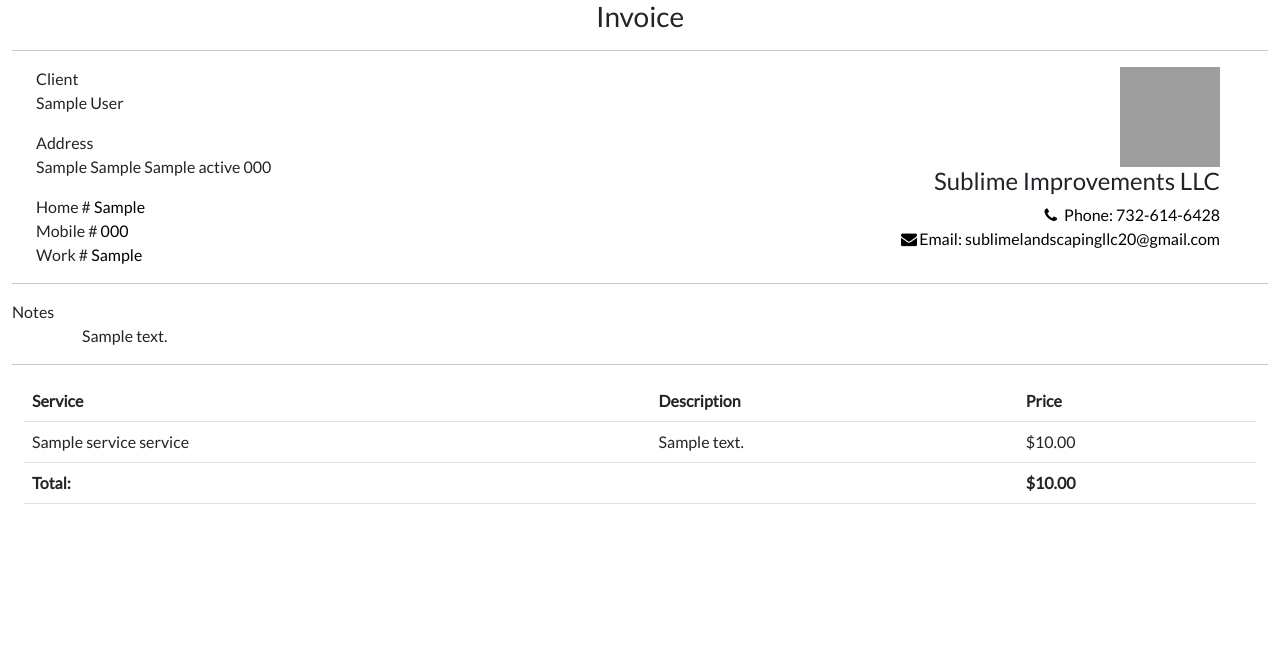
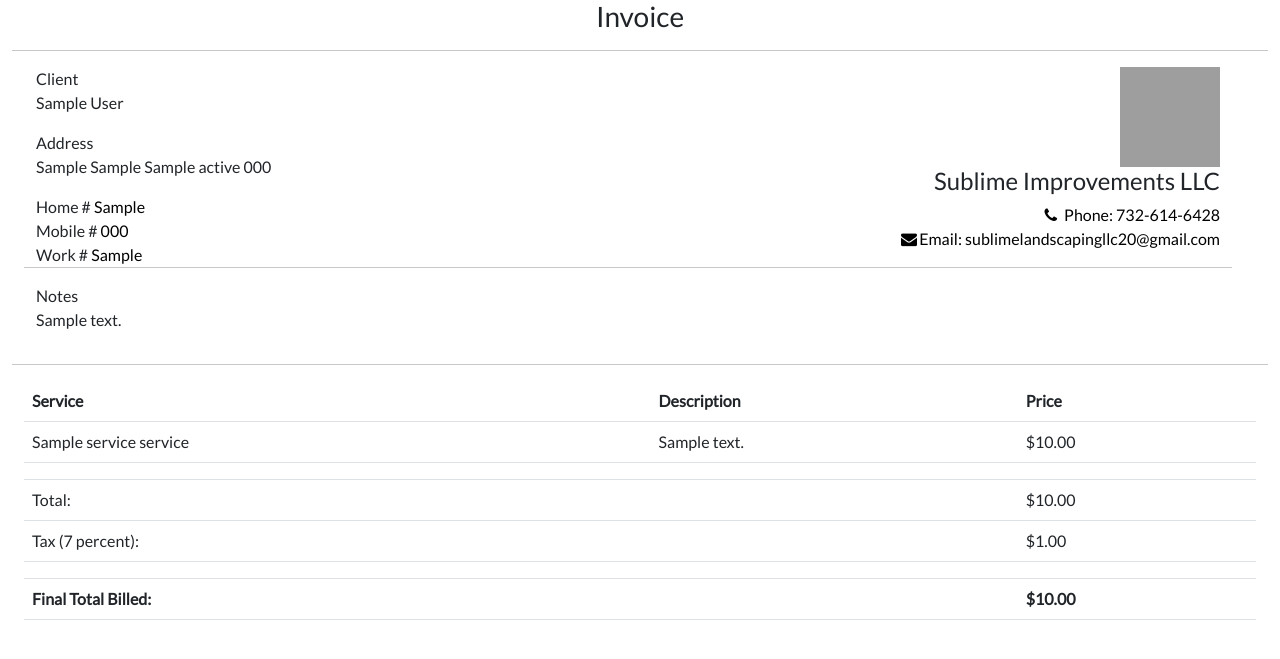
Before and after one commit to MacGuini/slnet, a Django app: page /billing/itemized-table/00000000-0000-0000-0000-000000000001/ in a window 1280 px wide. Shown: the top 659 px of the page. Run offline with Django 4.2, Linux system fonts and the light colour scheme; tables that the repository leaves empty hold one stand-in row (values such as "Sample post"); some libraries are stand-ins or nearby versions; grey boxes are pictures that could not be loaded.

Commit message:
added taxation

```diff
--- a/accounts/models.py
+++ b/accounts/models.py
@@ -32,7 +32,7 @@
 	mobile = models.CharField(max_length=10, null=True, blank=True)
 	work = models.CharField(max_length=10, null=True, blank=True)
 
-	email = models.EmailField(max_length=200, null=True, blank=True)
+	email = models.EmailField(max_length=200, null=True, blank=True, unique=True)
 	preference = models.CharField(max_length=6, choices=CONTACT_TYPE, default='home', null=True, blank=True)
 
 	is_staff = models.BooleanField(default=False)
--- a/accounts/views.py
+++ b/accounts/views.py
@@ -27,7 +27,7 @@
                 user = User.objects.get(username=username)
             except User.DoesNotExist:
                 messages.error(request, 'User does not exist.')
-                return render(request, 'accounts/login.html', {'form':form})
+                return redirect('login')
 
             # Authenticate the user
             user = authenticate(request, username=username, password=password)
--- a/billing/models.py
+++ b/billing/models.py
@@ -1,4 +1,5 @@
 from django.db import models
+from decimal import Decimal
 from services.models import Service
 from accounts.models import Profile
 from django.db.models.deletion import CASCADE, SET_NULL
@@ -23,7 +24,10 @@
     email = models.EmailField(max_length=200, null=True, blank=True)
 
     notes = models.TextField(null=True, blank=True)
+
+    taxed = models.DecimalField(max_digits=9 ,decimal_places=2, default=0.00)
     total_price = models.DecimalField(max_digits=9 ,decimal_places=2, default=0.00)
+    final_total = models.DecimalField(max_digits=9 ,decimal_places=2, default=0.00)
 
     isPaid = models.BooleanField(default=False)
 
@@ -35,7 +39,15 @@
             return f'User Removed - {self.total_price}'
         else:
             return f'Bill for {self.fname} {self.lname} - Total: {self.total_price}'
-
+    def save(self, *args, **kwargs):
+        tax_rate = Decimal('0.07')  # Tax rate as a decimal
+        # # Ensure total_price is treated as Decimal
+        # total_price_decimal = Decimal(self.total_price)
+        # self.final_total = total_price_decimal + (total_price_decimal * tax_rate)
+        if self.total_price > 0:
+            self.taxed = self.total_price * tax_rate
+            self.final_total = self.taxed + self.total_price
+        super().save(*args, **kwargs)
 
 
 class ServiceItem(models.Model):
--- a/billing/templates/billing/itemized_table.html
+++ b/billing/templates/billing/itemized_table.html
@@ -77,16 +77,16 @@
               <a href="mailto:sublimelandscapingllc20@gmail.com" class="text-black"><i class="fa fa-envelope fa-fw"></i>Email: sublimelandscapingllc20@gmail.com
               </a>
         </div>
-
-    </div>
-
-    {% if bill.notes %}
+        {% if bill.notes %}
         <hr>
         <label for="notes">Notes</label>
         <div class="container">
             <p id="notes">{{bill.notes}}</p>
         </div>
     {% endif %}
+    </div>
+
+
 
     <hr class="px-3">
     <div class="container-fluid">
@@ -105,9 +105,29 @@
                 </tr>
                 {% endfor %}
                 <tr>
-                    <td><b>Total:</b></td>
+                    <td></td>
+                    <td></td>
+                    <td></td>
+                </tr>
+                <tr>
+                    <td>Total:</td>
                     <td> </td>
-                    <td><b>${{bill.total_price}}</b></td>
+                    <td>${{bill.total_price}}</td>
+                </tr>
+                <tr>
+                    <td>Tax (7 percent): </td>
+                    <td> </td>
+                    <td>${{bill.taxed}}</td>
+                </tr>
+                <tr>
+                    <td></td>
+                    <td></td>
+                    <td></td>
+                </tr>
+                <tr>
+                    <td><b>Final Total Billed:</b></td>
+                    <td> </td>
+                    <td><strong>${{bill.final_total}}</strong></td>
                 </tr>
             </table>
         </div>
--- a/billing/views.py
+++ b/billing/views.py
@@ -1,3 +1,4 @@
+from decimal import Decimal
 from django.http import HttpResponseRedirect
 from django.shortcuts import render, redirect, get_object_or_404
 from django.urls import reverse
@@ -56,6 +57,7 @@
 
 def itemizedTable(request, bill_id):
     bill = get_object_or_404(Bill, id=bill_id)
+
     services = bill.services.all()
 
     return render(request, 'billing/itemized_table.html', {'bill':bill, 'services':services})
```
Also changed, not shown: accounts/migrations/0014_profile_is_staff_profile_is_superuser.py (added), accounts/migrations/0015_alter_profile_email.py (added), billing/migrations/0011_bill_final_total.py (added), billing/migrations/0012_bill_taxed.py (added), 1 other file.
